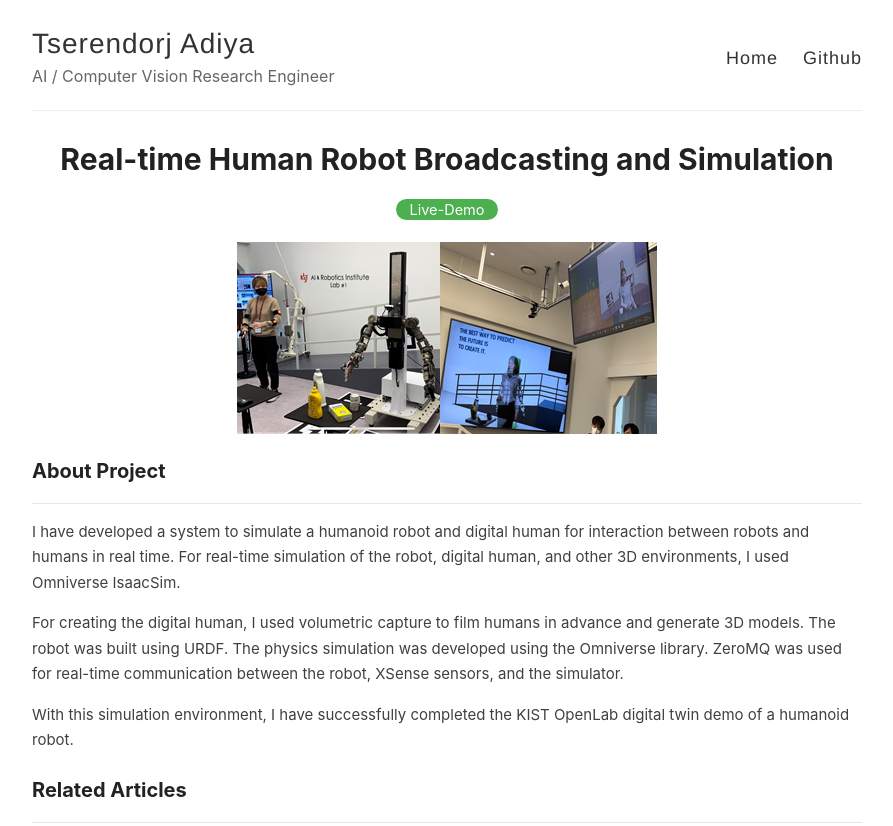
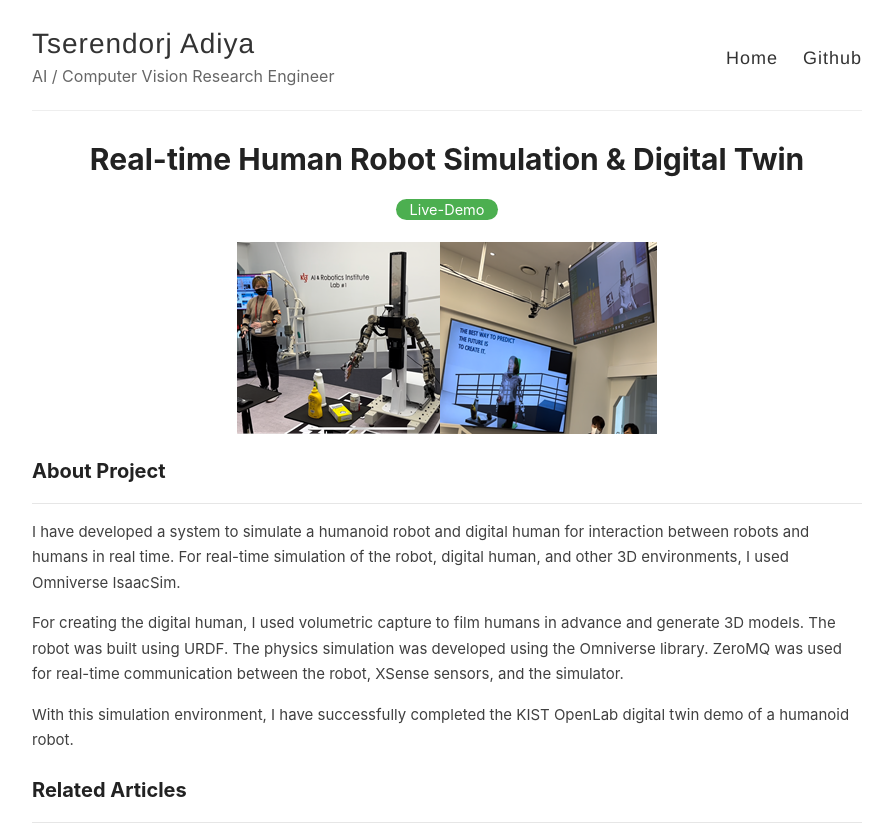
Before and after one commit to typest/Test, a Jekyll site: the page built from _posts/2022-11-01-hrobot.md, in a window 1280 px wide, cut to the strip 0-826 px from the top of the page. Shown: the whole strip, without its empty margins (193-1086 px from the left). Built offline with Jekyll 4.4.1, drawn with Linux system fonts in a browser that asks for light colours.

Commit message:
Update 2022-11-01-hrobot.md

```diff
--- a/_posts/2022-11-01-hrobot.md
+++ b/_posts/2022-11-01-hrobot.md
@@ -1,6 +1,6 @@
 ---
 layout: post
-title: Real-time Human Robot Broadcasting and Simulation
+title: Real-time Human Robot Simulation & Digital Twin
 categories: Live-Demo
 image: images/hrs.png
 excerpt: Human Robot Interaction and XR simulation project.
```
